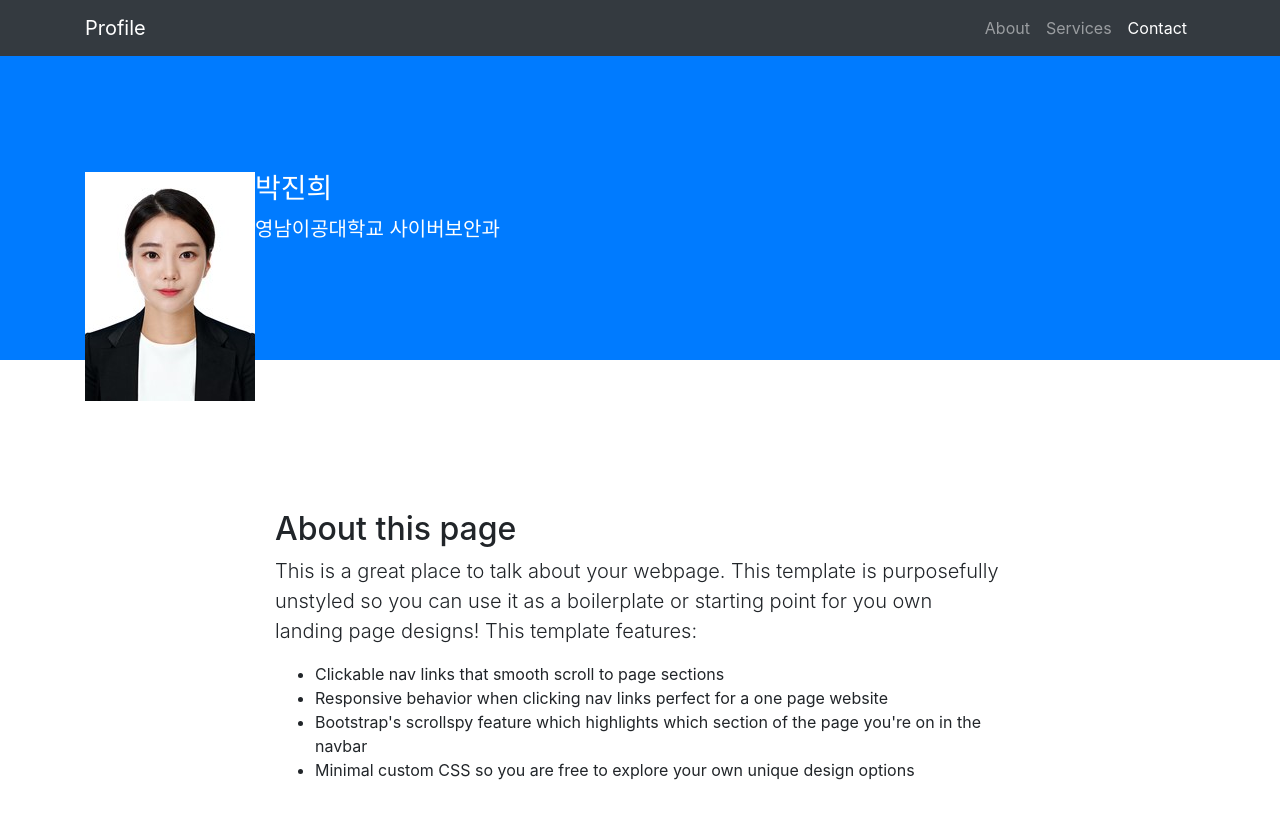
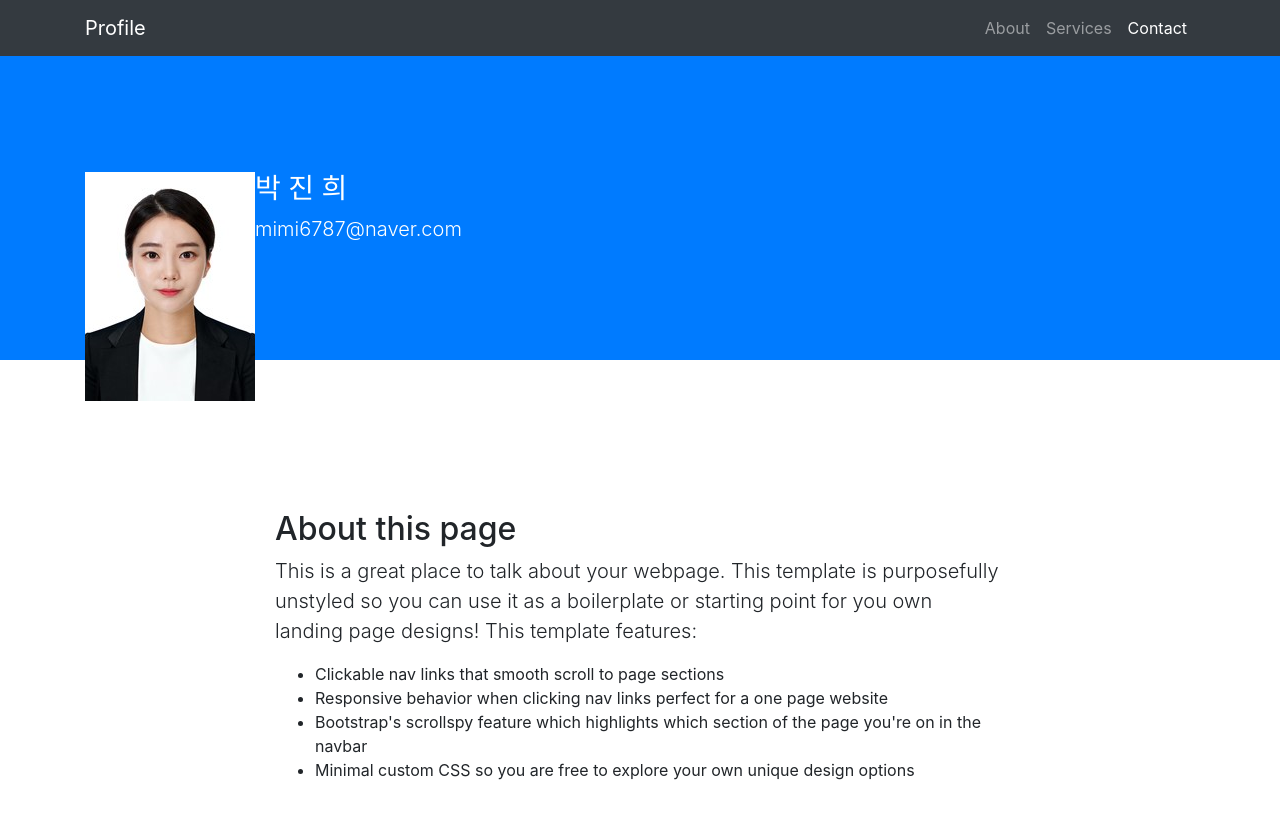
Before and after one commit to dwayn2/jindol.io, a website with bundled scripts: page index.html in a window 1280 px wide. Shown: the top 818 px of the page. Built offline with nearby package versions, Linux system fonts and the light colour scheme.

Commit message:
Update index.html

```diff
--- a/index.html
+++ b/index.html
@@ -51,8 +51,8 @@
         <img src="p.jpg" alt="no" align="left">
       </p>
     </div>
-    <h3>박진희</h3>
-    <p class="lead">영남이공대학교 사이버보안과</p>
+    <h3>  박 진 희</h3>
+    <p class="lead">mimi6787@naver.com</p>
   </header>
 
   <section id="about">
```
